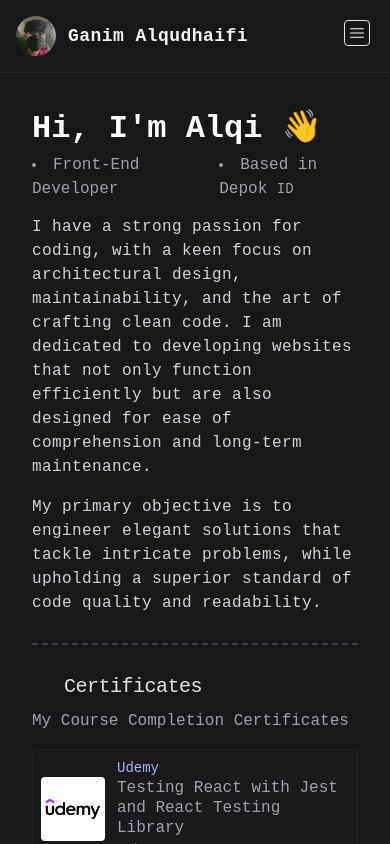
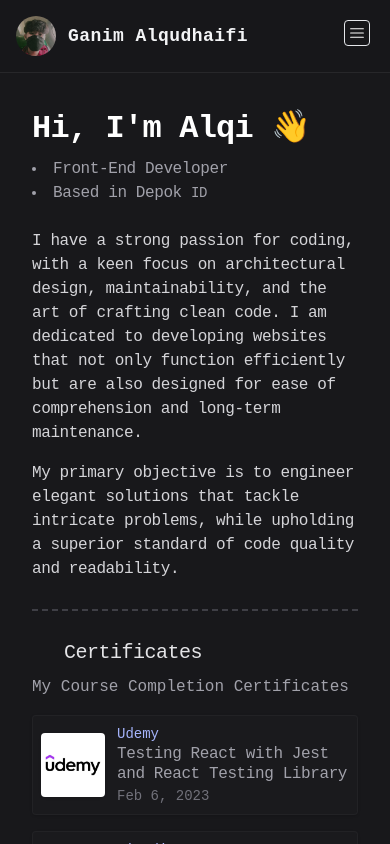
Before and after one commit to ganimalqudhaifi/personal-web, a Next.js app: page / in a window 390 px wide. Shown: the top 844 px of the page. Built offline with nearby package versions, Linux system fonts and the light colour scheme; some icons are missing.

Commit message:
style: fix responsive style in home_page

```diff
--- a/pages/index.jsx
+++ b/pages/index.jsx
@@ -42,14 +42,14 @@ const certificateLists = [
 export default function Home() {
   return (
     <PrimaryLayout activeIndex={0}>
-      <div>
-        <h2 className="text-[32px] font-extrabold">Hi, I&apos;m Alqi <span className="inline-block animate-wiggle">👋</span></h2>
-        <ul className="flex space-x-8 mb-3.5 text-zinc-400 list-disc list-inside">
+      <div className="tracking-tight">
+        <h2 className="mb-1 text-[32px] tracking-tight font-extrabold">Hi, I&apos;m Alqi <span className="inline-block animate-wiggle">👋</span></h2>
+        <ul className="mb-6 text-zinc-400 list-disc list-inside lg:flex lg:space-x-8">
           <li>Front-End Developer</li>
           <li>Based in Depok <span className="text-sm">ID</span></li>
         </ul>
-        <p className="tracking-wide text-zinc-300">I have a strong passion for coding, with a keen focus on architectural design, maintainability, and the art of crafting clean code. I am dedicated to developing websites that not only function efficiently but are also designed for ease of comprehension and long-term maintenance.</p>
-        <p className="tracking-wide text-zinc-300 mt-4">My primary objective is to engineer elegant solutions that tackle intricate problems, while upholding a superior standard of code quality and readability.</p>
+        <p className="text-zinc-300">I have a strong passion for coding, with a keen focus on architectural design, maintainability, and the art of crafting clean code. I am dedicated to developing websites that not only function efficiently but are also designed for ease of comprehension and long-term maintenance.</p>
+        <p className="text-zinc-300 mt-4">My primary objective is to engineer elegant solutions that tackle intricate problems, while upholding a superior standard of code quality and readability.</p>
       </div>
 
       <Divider/>
@@ -65,7 +65,7 @@ export default function Home() {
                   <Image alt={`${certificate.instance} logo`} src={`/logo/${certificate.instance}.png`} width={75} height={75} className="w-16 rounded shadow"/>
                   <div className="">
                     <p className="text-indigo-300 text-sm capitalize">{certificate.instance}</p>
-                    <p className="mb-0.5 text-zinc-400 leading-tight">{certificate.title}</p>
+                    <p className="mb-0.5 text-zinc-400 leading-tight tracking-tight">{certificate.title}</p>
                     <p className="text-zinc-500 text-sm">{certificate.date}</p>
                   </div>
                 </div>
```
